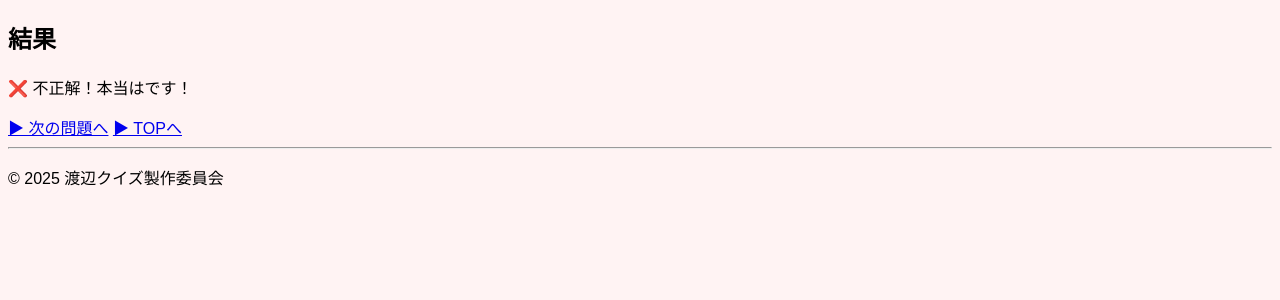
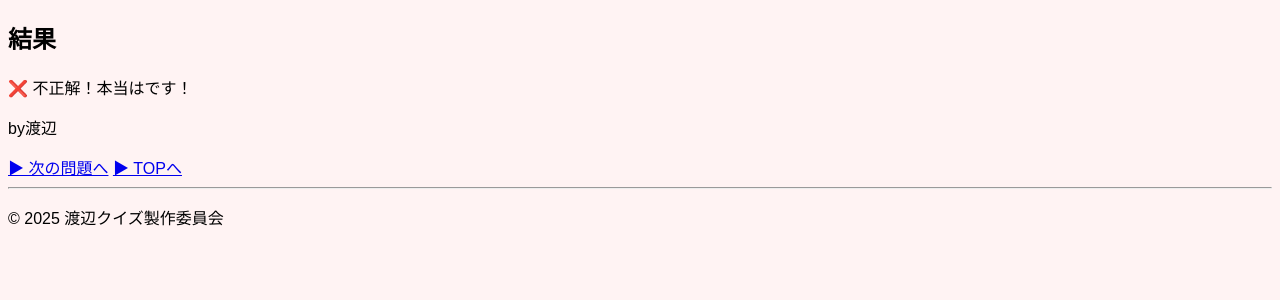
Before and after one commit to akanesi05/meat-or-not, a Django app: page /result/ in a window 1280 px wide. Shown: the part 91-391 px from the top of the page. Run offline with Django 4.2, Linux system fonts and the light colour scheme; some libraries are stand-ins or nearby versions.

Commit message:
不要なコードの削除

```diff
--- a/judge/templates/judge/result.html
+++ b/judge/templates/judge/result.html
@@ -9,8 +9,10 @@
 
 {% if correct %}
   <p>✅ 正解！渡辺さんは「{{ food_name }}」が{{ correct_answer }}です！</p>
+  <p>by渡辺</p>
 {% else %}
   <p>❌ 不正解！本当は{{ correct_answer }}です！</p>
+  <p>by渡辺</p>
 {% endif %}
 
 <a href="{% url 'judge:input' %}">▶ 次の問題へ</a>
--- a/judge/views.py
+++ b/judge/views.py
@@ -7,12 +7,6 @@
     return render(request, "top.html")
 
 print('あ')
-# def input_view(request):
-#     if request.method == 'POST':
-#         food_name = request.POST.get('food_name')
-#         is_meat = judge_meat(food_name)
-#         return render(request, 'judge/result.html', {'food_name': food_name, 'is_meat': is_meat})
-#     return render(request, 'judge/input.html')
 def input_view(request):
     like_foods = ["マヨネーズ", "マックのハンバーガー", "ソーセージ"]
     dislike_foods = ["唐揚げ", "チキン南蛮", "焼き鳥","ハンバーグ", "牛丼", "豚カツ"]
```
